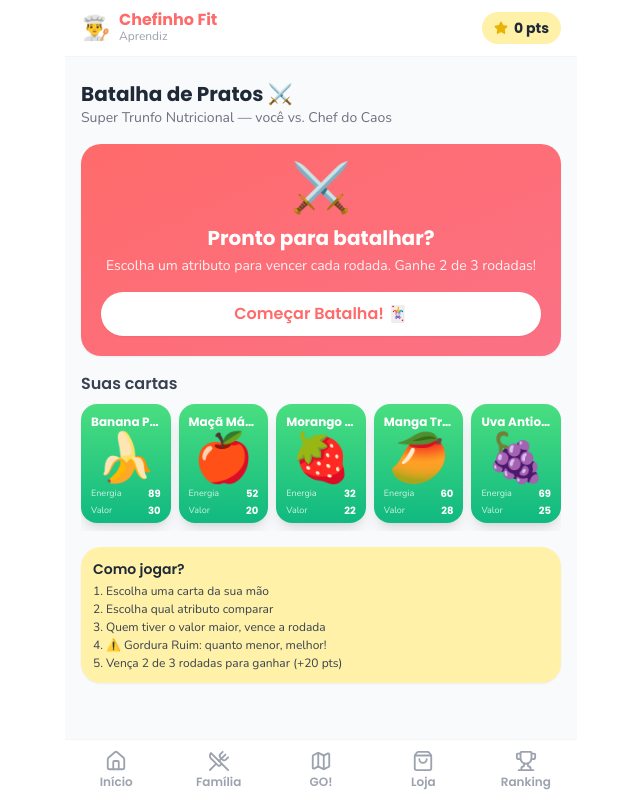
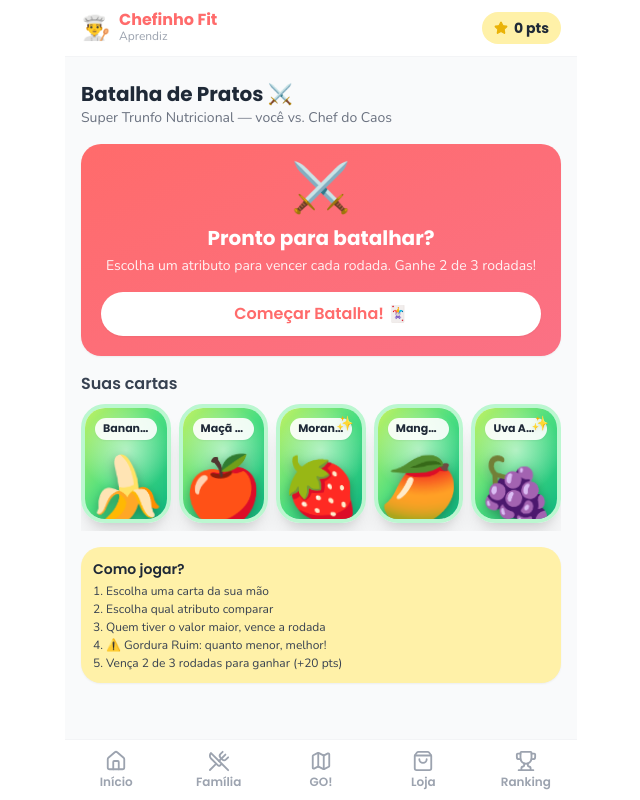
Before and after one commit to drathaismaltempi/chefinho-fit, a React (Vite) app: page /aventura/batalha in a window 1280 px wide. Shown: the whole page, without its empty margins (319-959 px from the left). Built offline with nearby package versions, Linux system fonts and the light colour scheme.

Commit message:
feat: cartas de batalha mais bonitas e atraentes para criancas - cores vibrantes, personagens animados, barras de atributos coloridas

```diff
--- a/src/pages/aventura/BattlePage.tsx
+++ b/src/pages/aventura/BattlePage.tsx
@@ -11,41 +11,100 @@ import { Badge } from '../../components/ui/Badge'
 import { Shield, Swords } from 'lucide-react'
 
 const CARD_COLOR_BG: Record<string, string> = {
-  verde: 'from-green-400 to-emerald-500',
-  laranja: 'from-orange-400 to-amber-500',
-  azul: 'from-blue-400 to-cyan-500',
-  amarelo: 'from-yellow-300 to-amber-400',
-  vermelho: 'from-red-400 to-rose-500',
+  verde: 'from-lime-300 via-green-400 to-emerald-500',
+  laranja: 'from-orange-300 via-orange-400 to-amber-500',
+  azul: 'from-sky-300 via-blue-400 to-cyan-500',
+  amarelo: 'from-yellow-200 via-yellow-300 to-amber-400',
+  vermelho: 'from-rose-300 via-red-400 to-rose-600',
+}
+
+const CARD_BORDER: Record<string, string> = {
+  verde: 'border-green-200',
+  laranja: 'border-orange-200',
+  azul: 'border-sky-200',
+  amarelo: 'border-yellow-200',
+  vermelho: 'border-rose-200',
+}
+
+const ATTR_EMOJI: Record<BattleAttribute, string> = {
+  energia: '⚡',
+  valor_biologico: '🧬',
+  forca_vitaminica: '💪',
+  fator_saude: '❤️',
+  gordura_ruim: '☠️',
+}
+
+const RARITY_GLOW: Record<string, string> = {
+  comum: '',
+  raro: 'shadow-[0_0_20px_rgba(74,192,192,0.6)]',
+  lendario: 'shadow-[0_0_25px_rgba(255,193,7,0.8)]',
+}
+
+function AttrBar({ attr, val }: { attr: BattleAttribute; val: number }) {
+  const inverted = ATTRIBUTE_INVERTED[attr]
+  // For gordura_ruim, fill represents "how bad" (red); for others, fill is good (white/bright)
+  const pct = Math.min(100, val)
+  return (
+    <div className="flex items-center gap-1">
+      <span className="text-[11px] leading-none w-3.5 text-center drop-shadow">{ATTR_EMOJI[attr]}</span>
+      <div className="flex-1 h-2.5 rounded-full bg-black/25 overflow-hidden">
+        <div
+          className={`h-full rounded-full ${inverted ? 'bg-red-300' : 'bg-white'}`}
+          style={{ width: `${pct}%` }}
+        />
+      </div>
+      <span className="text-[10px] font-title font-extrabold text-white w-5 text-right drop-shadow">{val}</span>
+    </div>
+  )
 }
 
 function NutritionCard({ card, selected, onClick, flip }: { card: FoodCard; selected?: boolean; onClick?: () => void; flip?: boolean }) {
   return (
     <motion.button
-      className={`relative w-full max-w-[160px] aspect-[3/4] rounded-2xl overflow-hidden shadow-lg transition-all ${selected ? 'ring-4 ring-coral ring-offset-2' : ''} ${onClick ? 'cursor-pointer active:scale-95' : 'cursor-default'}`}
+      className={`relative w-full max-w-[170px] aspect-[3/4] rounded-3xl overflow-hidden border-4 ${CARD_BORDER[card.color] ?? 'border-gray-200'} ${RARITY_GLOW[card.rarity] ?? ''} shadow-xl transition-all ${selected ? 'ring-4 ring-coral ring-offset-2' : ''} ${onClick ? 'cursor-pointer' : 'cursor-default'}`}
       onClick={onClick}
-      whileHover={onClick ? { y: -4 } : {}}
-      whileTap={onClick ? { scale: 0.95 } : {}}
+      whileHover={onClick ? { y: -6, scale: 1.03 } : {}}
+      whileTap={onClick ? { scale: 0.94 } : {}}
       animate={flip ? { rotateY: [0, 180, 0] } : {}}
       transition={{ duration: 0.6 }}
     >
-      <div className={`absolute inset-0 bg-gradient-to-b ${CARD_COLOR_BG[card.color] ?? 'from-gray-400 to-gray-600'}`} />
+      {/* Fundo gradiente vibrante */}
+      <div className={`absolute inset-0 bg-gradient-to-br ${CARD_COLOR_BG[card.color] ?? 'from-gray-400 to-gray-600'}`} />
+      {/* Brilho radial atrás do personagem */}
+      <div className="absolute inset-0 bg-[radial-gradient(circle_at_50%_38%,rgba(255,255,255,0.55),transparent_55%)]" />
+      {/* Estrelinha de raridade */}
+      {card.rarity !== 'comum' && (
+        <div className="absolute top-1.5 right-2 z-20 text-sm drop-shadow">
+          {card.rarity === 'lendario' ? '🌟' : '✨'}
+        </div>
+      )}
+
       <div className="relative z-10 h-full flex flex-col p-2.5">
-        <div className="text-center mb-1">
-          <p className="font-title font-bold text-white text-xs truncate">{card.name}</p>
-          {card.is_chaos && <Badge color="coral" className="text-[9px]">CAOS</Badge>}
+        {/* Nome no topo numa faixa */}
+        <div className="bg-white/90 rounded-full px-2 py-1 mb-1 shadow-sm">
+          <p className="font-title font-extrabold text-gray-800 text-[11px] text-center truncate leading-tight">{card.name}</p>
         </div>
-        <div className="flex-1 flex items-center justify-center">
-          <span className="text-5xl">{card.emoji}</span>
+
+        {/* Personagem grande com sombrinha */}
+        <div className="flex-1 flex items-center justify-center relative">
+          {card.is_chaos && (
+            <span className="absolute top-0 left-0 bg-red-600 text-white text-[8px] font-title font-bold px-1.5 py-0.5 rounded-full rotate-[-12deg] shadow">CAOS!</span>
+          )}
+          <motion.span
+            className="text-[64px] drop-shadow-[0_4px_6px_rgba(0,0,0,0.3)]"
+            animate={{ y: [0, -4, 0], rotate: [0, -3, 3, 0] }}
+            transition={{ duration: 2.5, repeat: Infinity, ease: 'easeInOut' }}
+          >
+            {card.emoji}
+          </motion.span>
         </div>
-        <div className="flex flex-col gap-0.5 mt-1">
+
+        {/* Atributos em barras coloridas */}
+        <div className="bg-black/15 rounded-2xl p-1.5 flex flex-col gap-1 backdrop-blur-sm">
           {(Object.entries(card.attributes) as [BattleAttribute, number][]).map(([attr, val]) => (
-            <div key={attr} className="flex items-center justify-between">
-              <span className="text-[9px] text-white/80 font-body truncate">{ATTRIBUTE_LABELS[attr].split(' ')[1]}</span>
-              <span className={`text-[10px] font-title font-bold ${ATTRIBUTE_INVERTED[attr] ? 'text-red-200' : 'text-white'}`}>{val}</span>
-            </div>
+            <AttrBar key={attr} attr={attr} val={val} />
           ))}
         </div>
-        <p className="text-[9px] text-white/70 font-body text-center mt-1 italic leading-tight">"{card.voice_line}"</p>
       </div>
     </motion.button>
   )
@@ -192,19 +251,24 @@ export function BattlePage() {
 
           {session.phase === 'selecting-attribute' && selectedCard && (
             <motion.div initial={{ opacity: 0, y: 20 }} animate={{ opacity: 1, y: 0 }}>
-              <Card className="bg-amarelo border-0">
-                <p className="font-title font-semibold text-sm text-gray-800 mb-2">Qual atributo você escolhe?</p>
+              <Card className="bg-gradient-to-br from-amarelo to-yellow-200 border-0">
+                <p className="font-title font-bold text-base text-gray-800 mb-2 text-center">⚔️ Qual poder você escolhe?</p>
                 <div className="grid grid-cols-1 gap-2">
-                  {(Object.keys(ATTRIBUTE_LABELS) as BattleAttribute[]).map(attr => (
-                    <button key={attr} onClick={() => handleSelectAttr(attr)}
-                      className="flex items-center justify-between bg-white rounded-xl px-3 py-2.5 border-2 border-transparent hover:border-coral active:scale-95 transition">
-                      <span className="font-title font-semibold text-sm text-gray-800">{ATTRIBUTE_LABELS[attr]}</span>
-                      <div className="flex items-center gap-2">
-                        {ATTRIBUTE_INVERTED[attr] && <span className="text-xs text-gray-400">(menor = melhor)</span>}
-                        <span className="font-title font-bold text-coral text-lg">{selectedCard.attributes[attr]}</span>
-                      </div>
-                    </button>
-                  ))}
+                  {(Object.keys(ATTRIBUTE_LABELS) as BattleAttribute[]).map((attr, i) => {
+                    const colors = ['bg-coral', 'bg-turquesa', 'bg-verde', 'bg-pink-400', 'bg-purple-400']
+                    return (
+                      <motion.button key={attr} onClick={() => handleSelectAttr(attr)}
+                        initial={{ opacity: 0, x: -20 }} animate={{ opacity: 1, x: 0 }} transition={{ delay: i * 0.05 }}
+                        whileTap={{ scale: 0.95 }}
+                        className="flex items-center justify-between bg-white rounded-2xl px-3 py-2.5 border-2 border-transparent hover:border-coral active:scale-95 transition shadow-sm">
+                        <span className="font-title font-bold text-sm text-gray-800">{ATTRIBUTE_LABELS[attr]}</span>
+                        <div className="flex items-center gap-2">
+                          {ATTRIBUTE_INVERTED[attr] && <span className="text-[10px] text-gray-400">(menor vence!)</span>}
+                          <span className={`font-title font-extrabold text-white text-base ${colors[i]} rounded-full w-9 h-9 flex items-center justify-center shadow`}>{selectedCard.attributes[attr]}</span>
+                        </div>
+                      </motion.button>
+                    )
+                  })}
                 </div>
               </Card>
             </motion.div>
```
